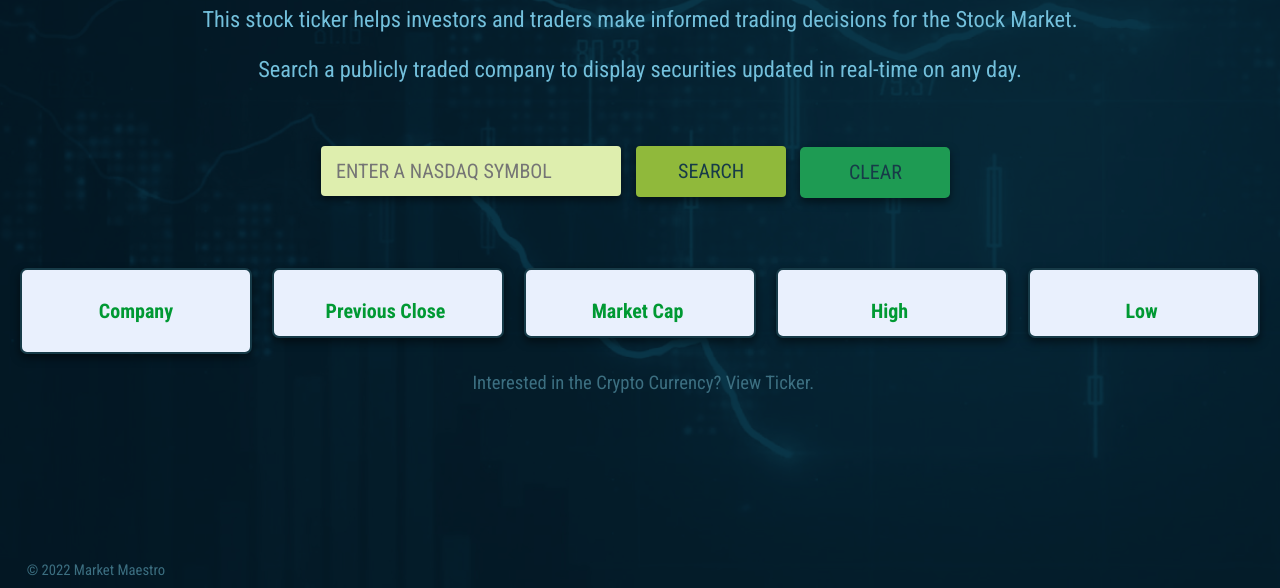
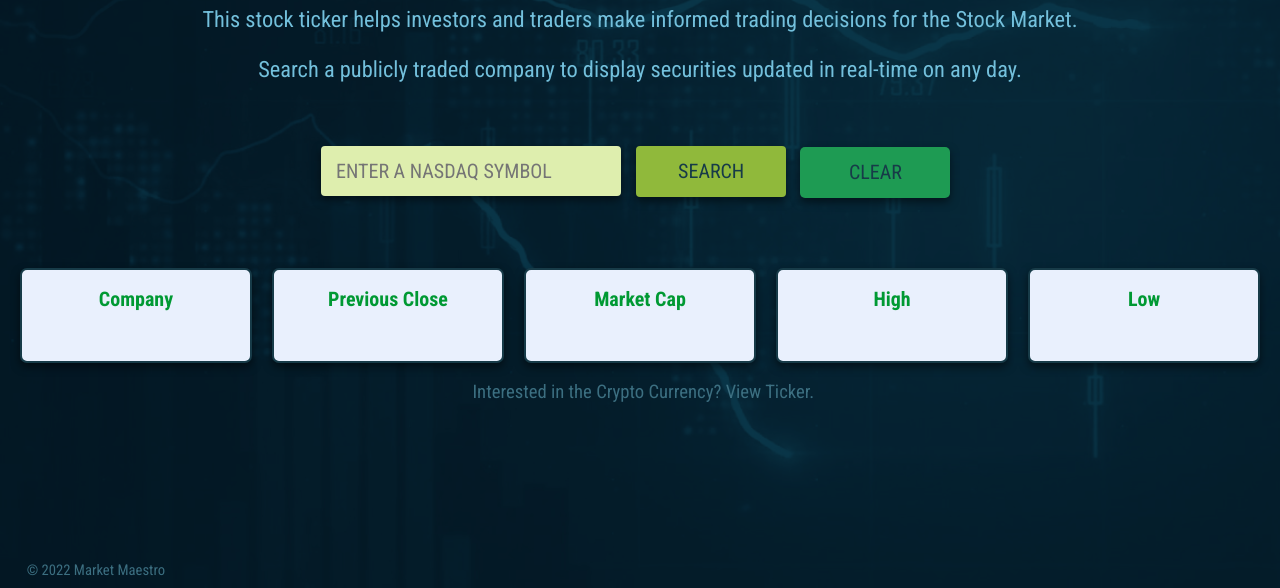
Before and after one commit to ConstanceDesign/Cabin, a plain HTML site: page stock.html in a window 1280 px wide. Shown: the part 212-800 px from the top of the page. Drawn offline with nearby package versions, Linux system fonts and the light colour scheme.

Commit message:
fine tuning CSS

```diff
--- a/assets/css/crypto-styles.css
+++ b/assets/css/crypto-styles.css
@@ -37,7 +37,7 @@
   z-index: 1;
 }
 
-/*headings*/
+/*logo heading linking back to index.html*/
 
 h1 {
   font-family: "Squada One", cursive;
@@ -57,6 +57,8 @@ h1 a:hover {
   color: var(--blue-green);
 }
 
+/*Crypto Market subtitle*/
+
 h2 {
   font-family: "Roboto Condensed", sans-serif;
   font-weight: bold;
@@ -67,6 +69,8 @@ h2 {
   line-height: 1.25;
   z-index: 2;
 }
+
+/*paragraph*/
 
 h3 {
   font-family: "Roboto Condensed", sans-serif;
@@ -81,6 +85,8 @@ h3 {
   line-height: 1.25;
   z-index: 2;
 }
+
+/*link to go to Stock Market page*/
 
 h4 {
   font-family: "Roboto Condensed", sans-serif;
@@ -103,6 +109,8 @@ h4 a:hover {
   cursor: pointer;
 }
 
+/*footer heading*/
+
 h5 {
   font-family: "Roboto Condensed", sans-serif;
   font-size: 12pt;
@@ -112,15 +120,17 @@ h5 {
   z-index: 2;
 }
 
+/*heading of ticker boxes (ie. Coin Name)*/
+
 p {
   font-family: "Roboto Condensed", sans-serif;
   font-weight: bold;
   font-size: clamp(0.5rem, 4vw, 1.25rem);
   color: var(--bright-green);
   text-align: center;
-  padding-top: 16px;
-  padding-bottom: auto;
-  line-height: 1.25;
+  padding-top: 14px;
+  padding-bottom: 14px;
+  margin-bottom: -25px;
   z-index: 2;
 }
 
@@ -134,7 +144,7 @@ p {
   display: none;
 }
 
-/*Intro paragraph*/
+/*intro paragraph div*/
 
 .intro {
   margin-left: auto;
@@ -240,41 +250,31 @@ button:hover {
 #coinname {
   font-family: "Roboto Condensed", sans-serif;
   font-size: clamp(0.5rem, 4vw, 1.25rem);
-  line-break: auto;
   color: var(--dark-green);
-  padding-left: 5px;
 }
 
 #price {
   font-family: "Roboto Condensed", sans-serif;
   font-size: clamp(0.5rem, 4vw, 1.25rem);
-  line-break: auto;
   color: var(--dark-green);
-  padding-left: 5px;
 }
 
 #MarketCap {
   font-family: "Roboto Condensed", sans-serif;
   font-size: clamp(0.5rem, 4vw, 1.25rem);
-  line-break: auto;
   color: var(--dark-green);
-  padding-left: 5px;
 }
 
 #dayChange {
   font-family: "Roboto Condensed", sans-serif;
   font-size: clamp(0.5rem, 4vw, 1.25rem);
-  line-break: auto;
   color: var(--dark-green);
-  padding-left: 5px;
 }
 
 #weeklyChange {
   font-family: "Roboto Condensed", sans-serif;
   font-size: clamp(0.5rem, 4vw, 1.25rem);
-  line-break: auto;
   color: var(--dark-green);
-  padding-left: 5px;
 }
 
 /* Float five columns side by side */
@@ -304,7 +304,6 @@ button:hover {
 /* Boxes displaying ticker results */
 .ticker {
   box-shadow: 0 4px 8px 0 rgba(0, 0, 0, 0.5);
-  padding: 10px;
   text-align: center;
   background-color: var(--white);
   border: 2px solid var(--dark-green);
@@ -312,7 +311,7 @@ button:hover {
   font-family: "Roboto Condensed", sans-serif;
   font-weight: bold;
   font-size: 21px;
-  height: auto;
+  height: 95px;
   z-index: 1;
 }
 
--- a/assets/css/stock-styles.css
+++ b/assets/css/stock-styles.css
@@ -37,7 +37,7 @@
   z-index: 1;
 }
 
-/*headings*/
+/*logo heading linking back to index.html*/
 
 h1 {
   font-family: "Squada One", cursive;
@@ -57,6 +57,8 @@ h1 a:hover {
   color: var(--blue-green);
 }
 
+/*Stock Market subtitle*/
+
 h2 {
   font-family: "Roboto Condensed", sans-serif;
   font-weight: bold;
@@ -67,6 +69,8 @@ h2 {
   line-height: 1.25;
   z-index: 2;
 }
+
+/*paragraph*/
 
 h3 {
   font-family: "Roboto Condensed", sans-serif;
@@ -81,6 +85,8 @@ h3 {
   line-height: 1.25;
   z-index: 2;
 }
+
+/*link to go to Crypto Market page*/
 
 h4 {
   font-family: "Roboto Condensed", sans-serif;
@@ -103,6 +109,8 @@ h4 a:hover {
   cursor: pointer;
 }
 
+/*footer heading*/
+
 h5 {
   font-family: "Roboto Condensed", sans-serif;
   font-size: 11pt;
@@ -112,16 +120,17 @@ h5 {
   z-index: 2;
 }
 
+/*heading of ticker boxes (ie. Coin Name)*/
+
 p {
   font-family: "Roboto Condensed", sans-serif;
   font-weight: bold;
   font-size: clamp(0.5rem, 4vw, 1.25rem);
   color: var(--bright-green);
   text-align: center;
-  padding-top: 16px;
-  padding-bottom: auto;
-  margin: 0;
-  /* line-height: 1; */
+  padding-top: 14px;
+  padding-bottom: 14px;
+  margin-bottom: -25px;
   z-index: 2;
 }
 
@@ -143,7 +152,7 @@ p {
   display: none;
 }
 
-/*Intro paragraph*/
+/*intro paragraph div*/
 
 .intro {
   margin-left: auto;
@@ -249,41 +258,31 @@ button:hover {
 #tickerName {
   font-family: "Roboto Condensed", sans-serif;
   font-size: clamp(0.5rem, 4vw, 1.25rem);
-  line-break: auto;
   color: var(--dark-green);
-  padding-left: 5px;
 }
 
 #stockPrice {
   font-family: "Roboto Condensed", sans-serif;
   font-size: clamp(0.5rem, 4vw, 1.25rem);
-  line-break: auto;
   color: var(--dark-green);
-  padding-left: 5px;
 }
 
 #stockMarketCap {
   font-family: "Roboto Condensed", sans-serif;
   font-size: clamp(0.5rem, 4vw, 1.25rem);
-  line-break: auto;
   color: var(--dark-green);
-  padding-left: 5px;
 }
 
 #high {
   font-family: "Roboto Condensed", sans-serif;
   font-size: clamp(0.5rem, 4vw, 1.25rem);
-  line-break: auto;
   color: var(--dark-green);
-  padding-left: 5px;
 }
 
 #low {
   font-family: "Roboto Condensed", sans-serif;
   font-size: clamp(0.5rem, 4vw, 1.25rem);
-  line-break: auto;
   color: var(--dark-green);
-  padding-left: 5px;
 }
 
 /* Float five columns side by side */
@@ -313,7 +312,6 @@ button:hover {
 /* Boxes displaying ticker results */
 .ticker {
   box-shadow: 0 4px 8px 0 rgba(0, 0, 0, 0.5);
-  padding: 10px;
   text-align: center;
   background-color: var(--white);
   border: 2px solid var(--dark-green);
@@ -321,7 +319,7 @@ button:hover {
   font-family: "Roboto Condensed", sans-serif;
   font-weight: bold;
   font-size: 21px;
-  height: auto;
+  height: 95px;
   z-index: 1;
 }
 
@@ -355,11 +353,11 @@ button:hover {
     padding-right: 20px;
   }
 
-  p {
+  /* p {
     padding-top: 10px;
     padding-bottom: auto;
     line-height: 1.2;
-  }
+  } */
 
   .intro {
     display: none;
@@ -381,7 +379,7 @@ button:hover {
 
   .ticker {
     box-shadow: 0 4px 8px 0 rgba(0, 0, 0, 0.5);
-    padding: 10px;
+    /* padding: 10px; */
     padding-top: 0px;
     text-align: center;
     background-color: var(--white);
@@ -390,7 +388,7 @@ button:hover {
     font-family: "Roboto Condensed", sans-serif;
     font-weight: bold;
     font-size: 21px;
-    height: 50px;
+    /* height: 50px; */
     z-index: 1;
   }
 }
@@ -497,7 +495,8 @@ button:hover {
     padding: 10px;
     padding-top: 0px;
     bottom: 0;
-    height: 50px;
+    /* height: 50px; */
+  }
 }
 
 @media (max-width: 414px) {
@@ -573,7 +572,8 @@ button:hover {
     padding: 10px;
     padding-top: 0px;
     bottom: 0;
-    height: 44px;
+    /* height: 44px; */
+  }
 }
 
 @media (max-width: 280px) {
@@ -654,5 +654,4 @@ button:hover {
     bottom: 0;
     height: 35px;
   }
-
 }
--- a/assets/css/styles.css
+++ b/assets/css/styles.css
@@ -33,7 +33,6 @@
   height: 100vh;
   width: 50vw;
   background-color: green;
-  border: 2px solid black;
   text-align: center;
   font-weight: bold;
   color: yellowgreen;
@@ -46,7 +45,6 @@
   height: 100vh;
   width: 50vw;
   background-color: green;
-  border: 2px solid black;
   text-align: center;
   font-weight: bold;
   color: yellowgreen;
--- a/stock.html
+++ b/stock.html
@@ -88,25 +88,29 @@
 
           <div class="column">
             <div class="ticker">
-              <p>Previous Close <span id="stockPrice"></span></p>
+              <p>Previous Close</p>
+              <p id="stockPrice"></p>
             </div>
           </div>
 
           <div class="column">
             <div class="ticker">
-              <p>Market Cap <span id="stockMarketCap"></span></p>
+              <p>Market Cap</p>
+              <p id="stockMarketCap"></p>
             </div>
           </div>
 
         <div class="column">
           <div class="ticker">
-            <p>High <span id="high"></span></p>
+            <p>High</p>
+            <p id="high"></p>
           </div>
         </div>
 
         <div class="column">
           <div class="ticker">
-            <p>Low <span id="low"></span></p>
+            <p>Low</p>
+            <p id="low"></p>
           </div>
         </div>
 
```
Also changed, not shown: crypto.html (+11 -6 lines). Lines whose indentation alone changed are shown as unchanged.
